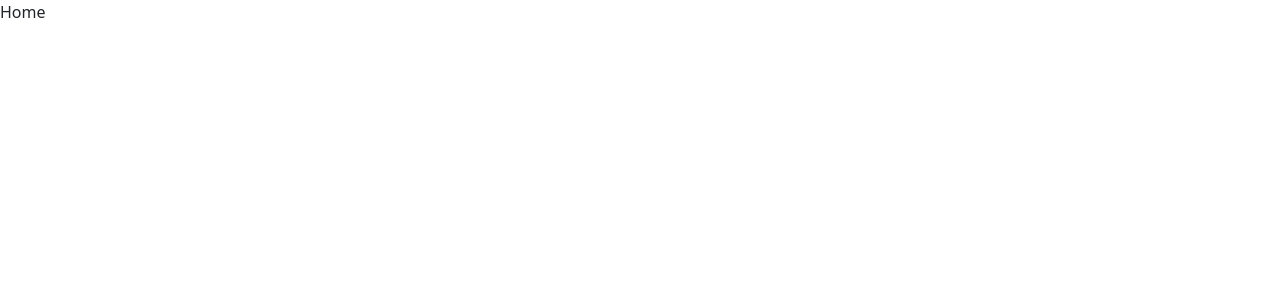
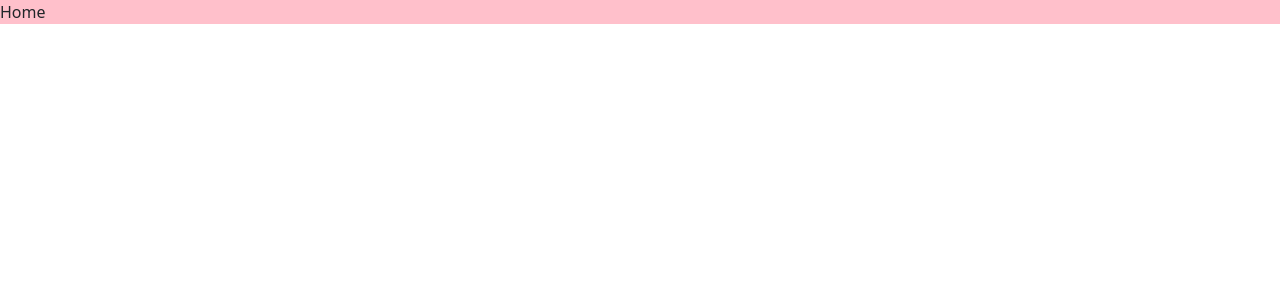
Before and after one commit to YunuenAM/02-react-ecommerce, a React (Vite) app in the folder 02-React-ecommerce/: page / in a window 1280 px wide. Shown: the top 300 px of the page. Built offline with nearby package versions, Linux system fonts and the light colour scheme.

Commit message:
✨Feat:  AppRoutes()  added

```diff
--- a/02-React-ecommerce/src/Pages/Home/index.jsx
+++ b/02-React-ecommerce/src/Pages/Home/index.jsx
@@ -1,6 +1,6 @@
 const Home = () => {
   return (
-    <div>Home</div>
+    <div className='bg-pink'>Home</div>
   )
 }
 export default Home
```
Also changed, not shown: 02-React-ecommerce/src/Pages/App/index.jsx (+8 -4 lines).
